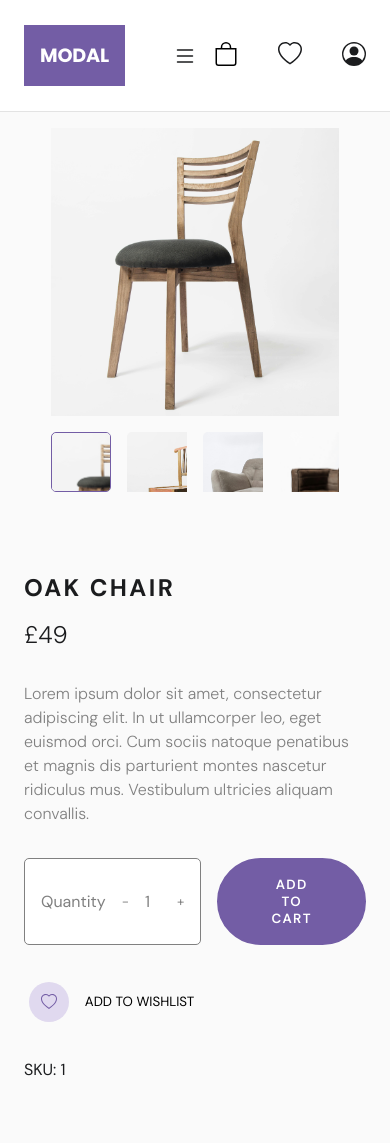
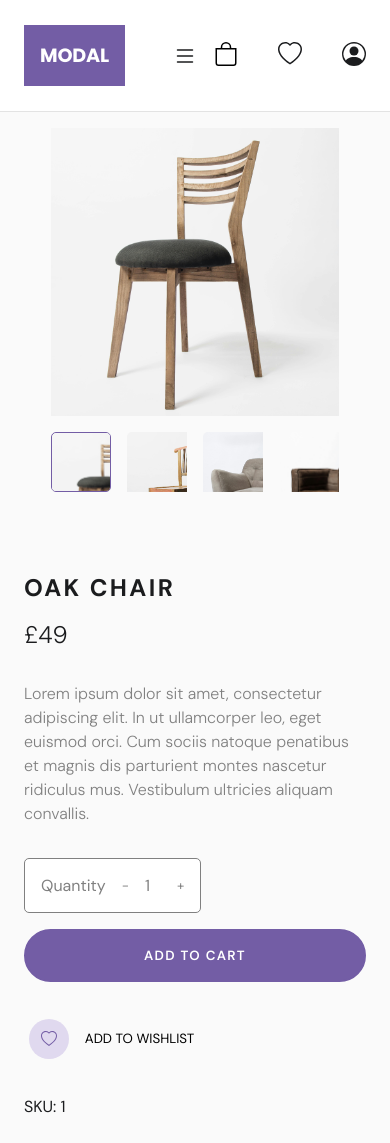
Before and after one commit to tomchaweb/ecommerce, a React (Vite) app: page /products/1 in a window 390 px wide. Shown: the top 1143 px of the page. Built offline with nearby package versions, Linux system fonts and the light colour scheme.

Commit message:
change styling of add to cart button on mobile

```diff
--- a/src/pages/ProductPage.jsx
+++ b/src/pages/ProductPage.jsx
@@ -89,6 +89,7 @@ export default function ProductPage() {
           return [...prevItems, { id: product.id, quantity: quantity }];
         });
       }
+      setQuantity(1);
     }
   }
 
--- a/src/styles.css
+++ b/src/styles.css
@@ -1648,6 +1648,15 @@ footer {
     width: 5.5rem;
   }
 
+  .product-text-buttons{
+    display: grid;
+    grid-template-columns: 1fr;
+  }
+
+  .product-quantity{
+    justify-self: flex-start;
+  }
+
   .related-product-cards{
     grid-template-columns: 1fr;
   }
```
